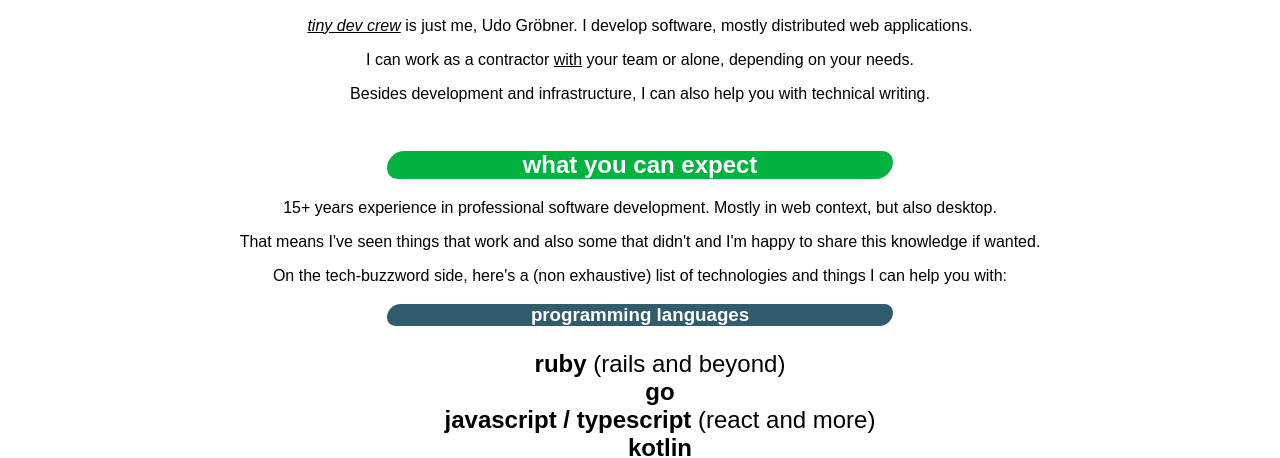
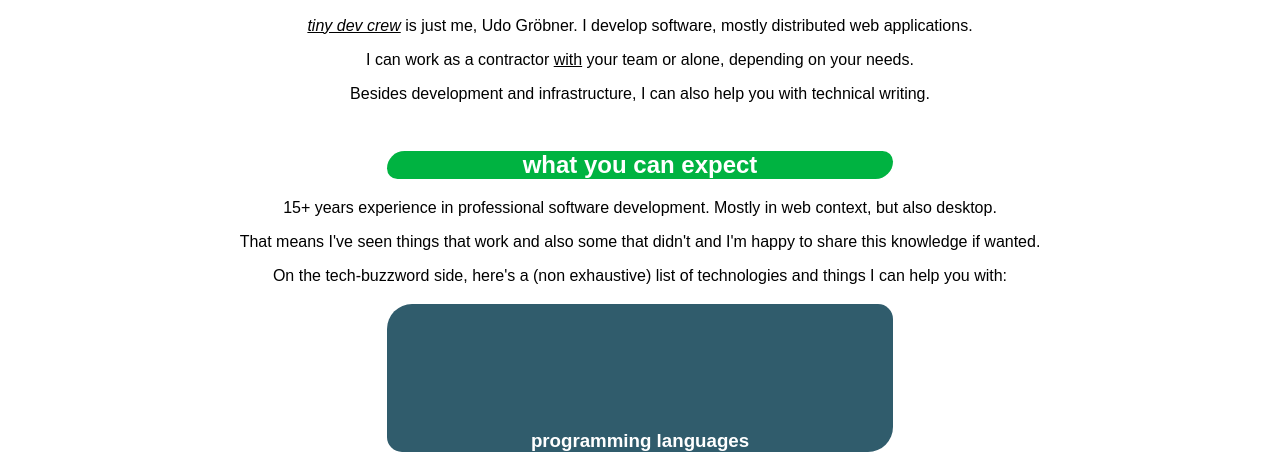
Before and after one commit to udl/tdc-website, a plain HTML site: page index.html in a window 1280 px wide. Shown: the part 358-816 px from the top of the page. Drawn offline with Linux system fonts and the light colour scheme.

Commit message:
Update index.html

```diff
--- a/index.html
+++ b/index.html
@@ -14,6 +14,9 @@
         list-style-type:none;
         font-size: x-large;
         padding-bottom: 2%;
+      }
+      h3 {
+        padding-top: 10%;
       }
       h1, h2, h3, h4 {
         background-color: #00B341;
```
